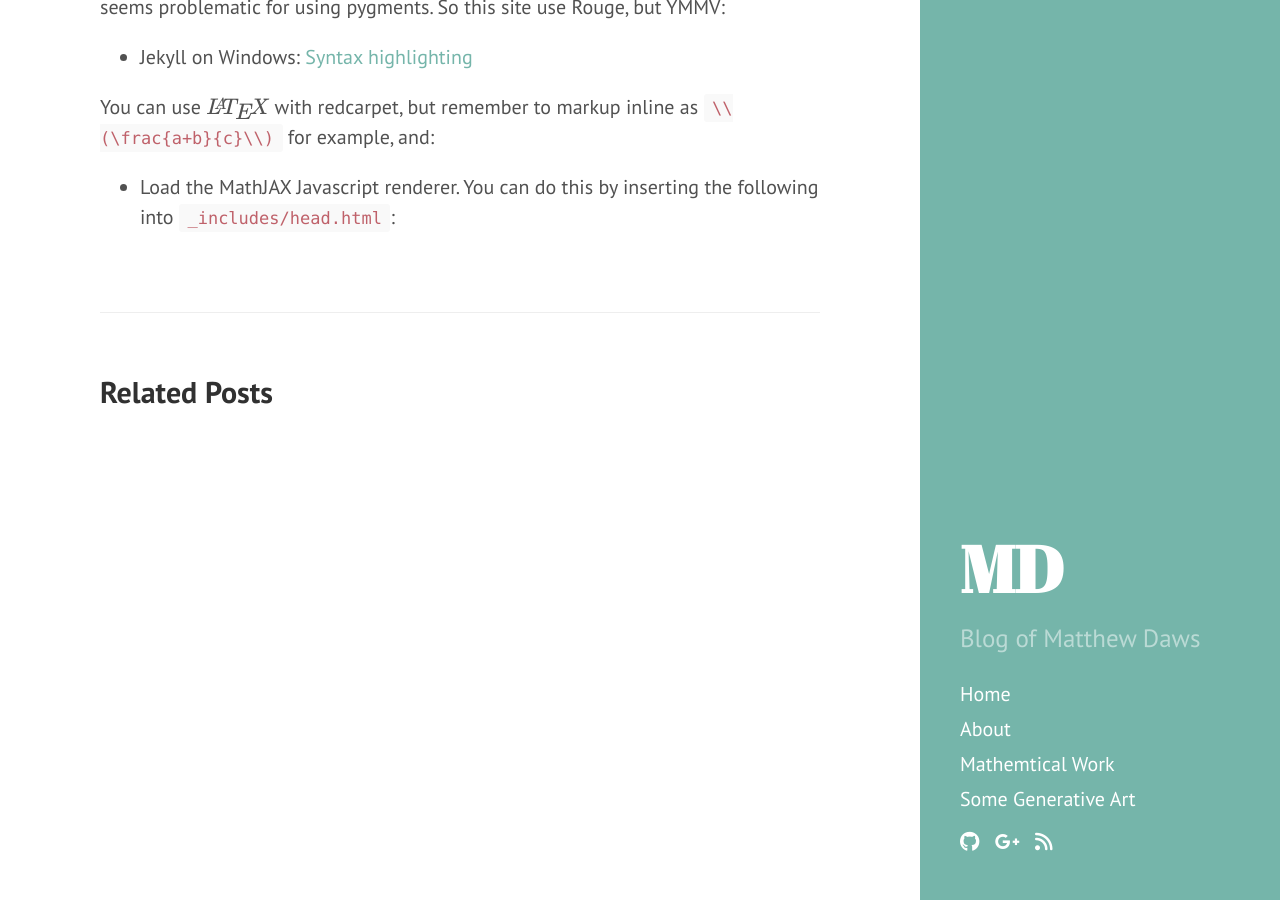
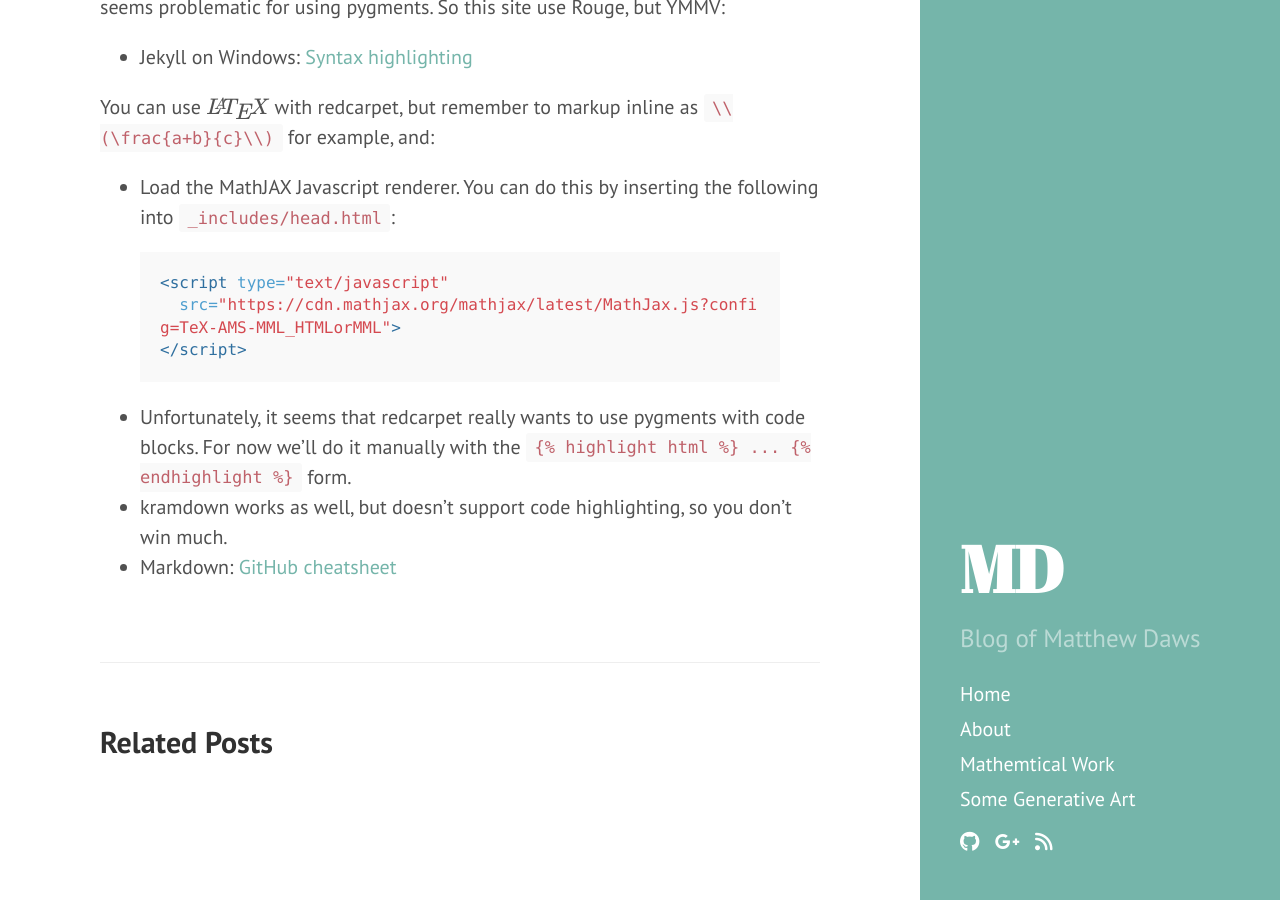
Before and after one commit to MatthewDaws/MatthewDaws.github.io, a Jekyll site: the page built from _posts/2014-03-27-hello-world.md, in a window 1280 px wide and 900 px high, scrolled down 698 px. Built offline with Jekyll 4.4.1, drawn with Linux system fonts in a browser that asks for light colours; nearby versions of some CDN libraries; library files that are not in the unit come from our copies; formulas are drawn with MathJax 3.

Commit message:
More backtracking
Still working...

```diff
--- a/_posts/2014-03-27-hello-world.md
+++ b/_posts/2014-03-27-hello-world.md
@@ -26,3 +26,13 @@ I'm converted to Python 3, and mainly use Windows right now, a combination which
 You can use \\(\LaTeX \\) with redcarpet, but remember to markup inline as `\\(\frac{a+b}{c}\\)` for example, and:
 
 * Load the MathJAX Javascript renderer.  You can do this by inserting the following into `_includes/head.html`:
+
+{% highlight html %}
+<script type="text/javascript"
+  src="https://cdn.mathjax.org/mathjax/latest/MathJax.js?config=TeX-AMS-MML_HTMLorMML">
+</script>
+{% endhighlight %}
+
+* Unfortunately, it seems that redcarpet really wants to use pygments with code blocks.  For now we'll do it manually with the {% raw %} `{% highlight html %} ... {% endhighlight %}` {% endraw %} form.
+* kramdown works as well, but doesn't support code highlighting, so you don't win much.
+* Markdown: [GitHub cheatsheet](https://github.com/adam-p/markdown-here/wiki/Markdown-Cheatsheet)
```
